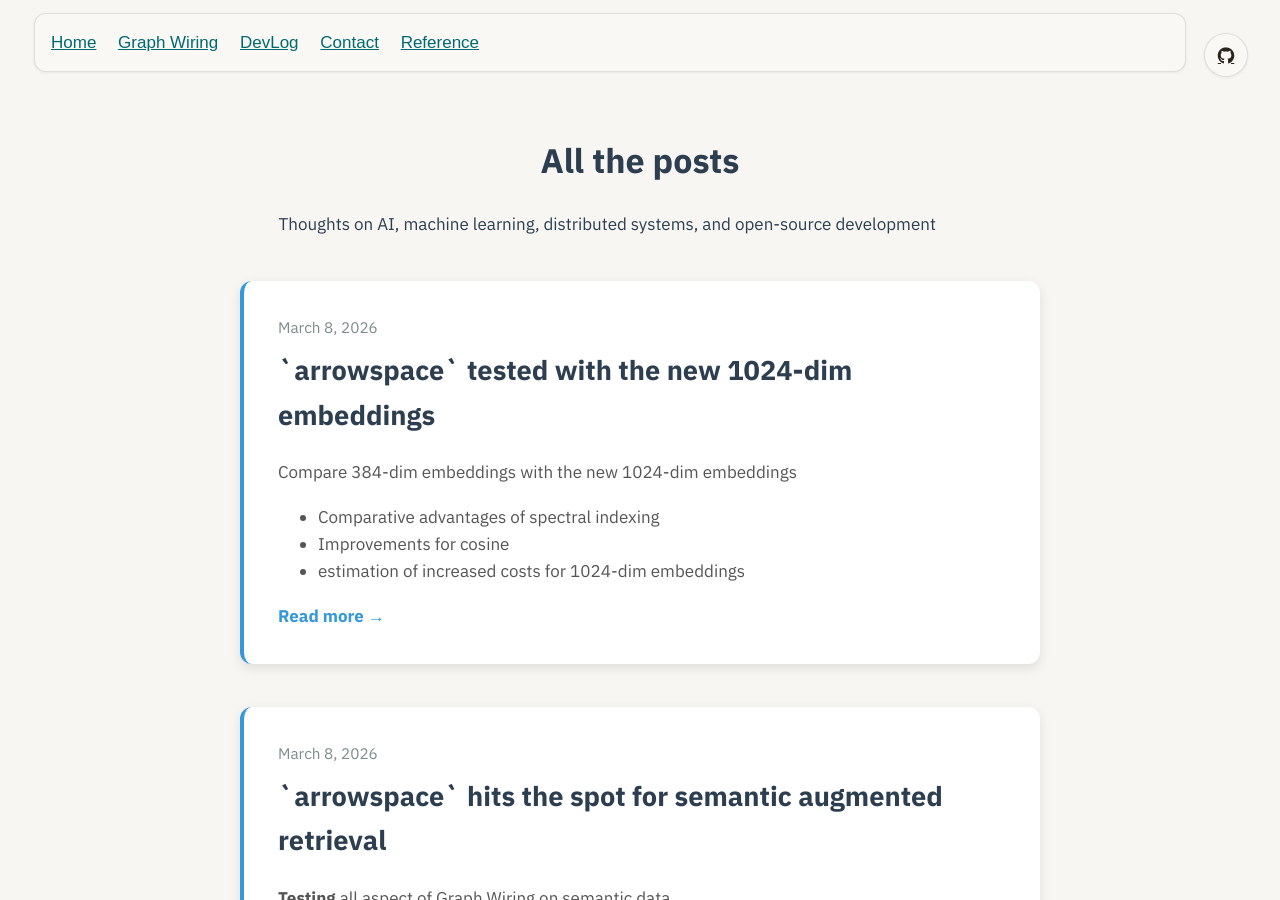
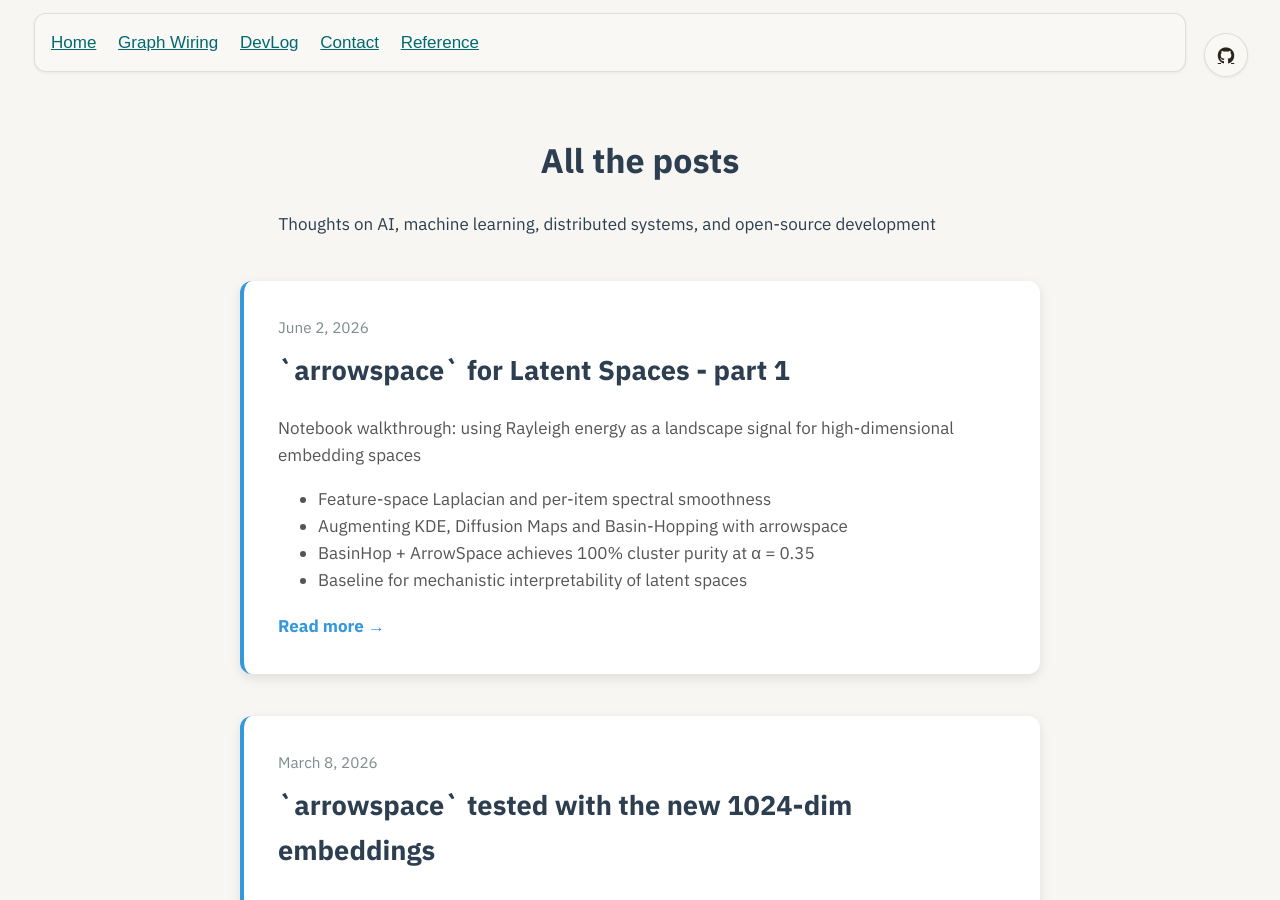
Before and after one commit to Mec-iS/staticwebpage, a Jekyll site: the page built from blog.md, in a window 1280 px wide and 900 px high. Built offline with Jekyll 4.4.1, drawn with Linux system fonts in a browser that asks for light colours; nearby versions of some CDN libraries; some web fonts are replaced.

Commit message:
add link to new post to main pages

```diff
--- a/blog.md
+++ b/blog.md
@@ -11,6 +11,27 @@ layout: default
     </div>
 
     <div class="blog-posts">
+
+<!-- Blog Post 19: ArrowSpace for Local Minima in Latent Space -->
+<article class="blog-post-card">
+    <div class="blog-post-meta">June 2, 2026</div>
+    <h2 class="blog-post-title">
+        <a href="/posts/019_arrowspace_local_minima_walkthrough">
+            `arrowspace` for Latent Spaces - part 1
+        </a>
+    </h2>
+    <div class="blog-post-abstract">
+        <p>Notebook walkthrough: using Rayleigh energy as a landscape signal for high-dimensional embedding spaces</p>
+        <ul>
+            <li>Feature-space Laplacian and per-item spectral smoothness</li>
+            <li>Augmenting KDE, Diffusion Maps and Basin-Hopping with arrowspace</li>
+            <li>BasinHop + ArrowSpace achieves 100% cluster purity at α = 0.35</li>
+            <li>Baseline for mechanistic interpretability of latent spaces</li>
+        </ul>
+    </div>
+    <a href="/posts/019_arrowspace_local_minima_walkthrough" class="blog-read-more">Read more →</a>
+</article>
+
 <!-- Blog Post 18: ArrowSpace using 1024-dimensional embeddings -->
 <article class="blog-post-card">
     <div class="blog-post-meta">March 8, 2026</div>
```
Also changed, not shown: index.md (+10 -9 lines), posts/019_arrowspace_local_minima_walkthrough.md (+5 -1 lines).
